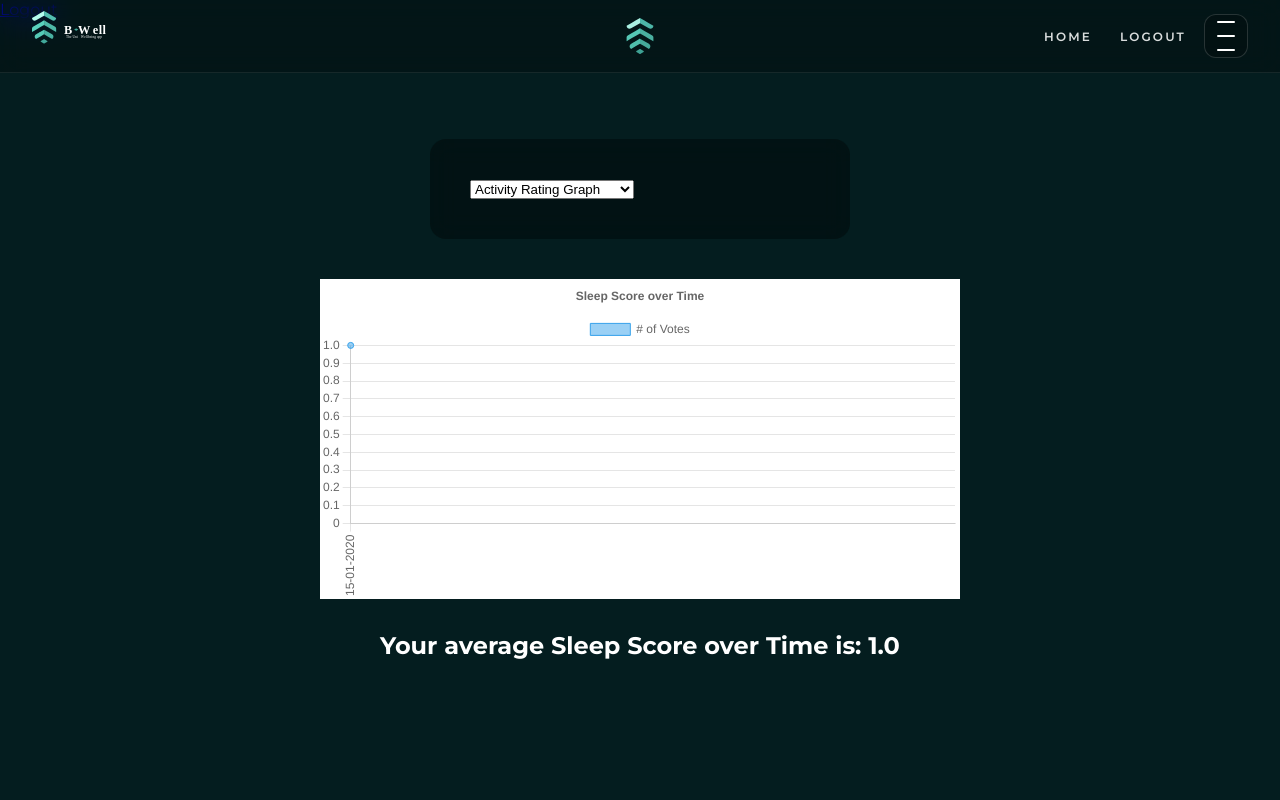
After one commit to oligreenhalgh/B-Well, a Flask app: page /tracking in a window 1280 px wide. The commit adds this page. Run offline with Flask 3, Linux system fonts and the light colour scheme; a user stored in the database is signed in; tables that the repository leaves empty hold one stand-in row (values such as "Sample post").

Commit message:
Visualisation Implementation

```diff
--- a/app/routes.py
+++ b/app/routes.py
@@ -136,3 +136,41 @@ def login():
 def logout():
     logout_user()
     return redirect(url_for("login"))
+
+@app.route("/tracking", methods=['GET','POST'])
+@login_required
+def tracking():
+    graph = request.args.get("graph_options")
+    print(graph)
+    user = current_user.responses
+    data = []
+    title = None
+    for response in user:
+        date = response.date.strftime("%d-%m-%Y")
+        if graph == "stress":
+            data.append((date, response.stress))
+            title = "Stress Score over Time"
+        elif graph == "sleep":
+            data.append((date, response.sleep))
+            title = "Sleep Score over Time"
+        elif graph == "social":
+            data.append((date, response.social))
+            title = "Social Score over Time"
+        elif graph == "academic":
+            title = "Academic Score over Time"
+            data.append((date, response.academic))
+        elif graph == "activity":
+            title = "Activity Score over Time"
+            data.append((date, response.activity))
+        else:
+            title = "Sleep Score over Time"
+            data.append((date, response.sleep))
+    labels = [row[0] for row in data]
+    values = [row[1] for row in data]
+    avg = 0
+    for val in values:
+        avg += val
+    avg = avg/len(values)
+
+
+    return render_template("tracking.html", labels=labels, values=values, title=title, avg=avg)
--- a/app/static/style.css
+++ b/app/static/style.css
@@ -384,3 +384,28 @@ input[type="submit"]:hover{
   opacity: 0.7;
   padding: 20px;
 }
+.graph {
+    position: relative;
+    top: -10vh;
+    display: flex;
+    flex-direction: column;
+    align-items: center;
+    max-width: 50%;
+    margin: 0 auto;
+}
+.graph-visualisation {
+    height: 30%;
+    width: 100%;
+    background-color: white;
+
+
+}
+.graph h1
+{
+    margin-top: 5%;
+    text-align: center;
+
+}
+
+.graph-select {
+}
--- a/app/templates/base.html
+++ b/app/templates/base.html
@@ -61,7 +61,7 @@
           <div class="nav-links">
 
             {% if current_user.is_authenticated %}
-              <a class="nav-link" href="{{ url_for('index') }}">Home</a>
+              <a class="nav-link" href="{{ url_for('tracking') }}">Home</a>
               <a class="nav-link" href="{{ url_for('logout') }}">Logout</a>
             {% else %}
               <a class="nav-link" href="{{ url_for('login') }}">Login</a>
--- /dev/null
+++ b/app/templates/tracking.html
@@ -0,0 +1,61 @@
+{% extends "base.html" %}
+{% block title %}B-WELL | Score{% endblock %}
+
+{% block content %}
+<body>
+<section class = "graph-select">
+
+<form method="GET">
+    <select name="graph_options" onchange="this.form.submit()">
+        <option value="stress" selected="selected"> Stress Rating Graph</option>
+        <option value="sleep" selected="selected"> Sleep Rating Graph</option>
+        <option value="social" selected="selected"> Social Rating Graph</option>
+        <option value="academic" selected="selected"> Academic Rating Graph</option>
+        <option value="activity" selected="selected"> Activity Rating Graph</option>
+
+
+    </select>
+
+</form>
+</section>
+
+
+<section class="graph">
+    <div class="graph-visualisation">
+        <canvas id="Graph"></canvas>
+        <script src="https://cdn.jsdelivr.net/npm/chart.js"></script>
+        <script>
+              const ctx = document.getElementById('Graph');
+              new Chart(ctx, {
+                              height:600,
+                              width:400,
+                              backgroundColor: 'rgb(1,1,1)',
+                              type: 'line',
+                              data: {
+                                labels: {{ labels | safe }},
+                                datasets: [{
+                                            label: '# of Votes',
+                                            data: {{ values | safe }},
+                                            borderWidth: 1
+                                          }]
+                                    },
+                              options: {plugins: {title: {display: true, text: '{{ title }}' }},
+                              scales: {
+                                        y: {
+                                            maximumSignificantDigits: 0,
+                                            beginAtZero: true
+                                            },
+                                        x: {
+                                            ticks: {maxRotation: 90, minRotation: 90}}
+                                      },
+                                       responsive: true,
+                                      }
+                              });
+        </script>
+    </div>
+        <h1>Your average {{ title }} is: {{ avg }}</h1>
+    </section>
+
+
+</body>
+{% endblock %}
```
